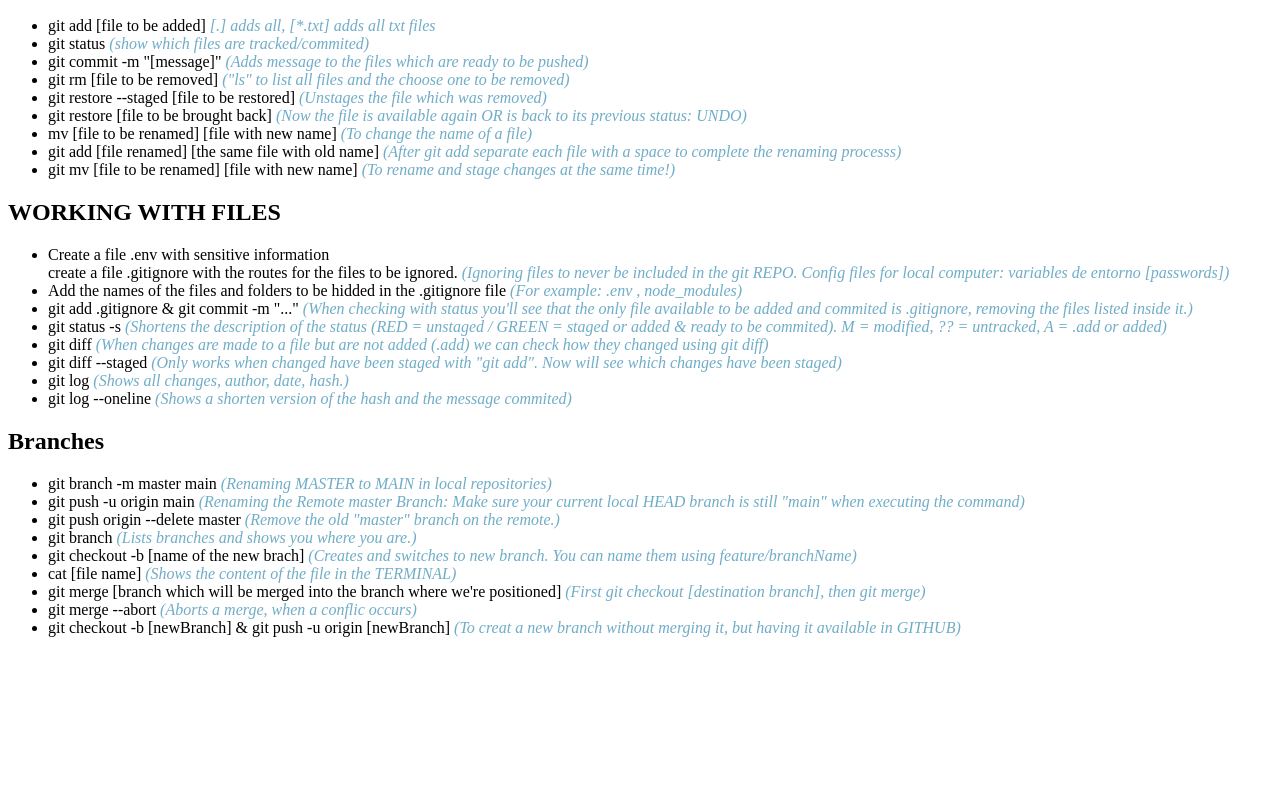
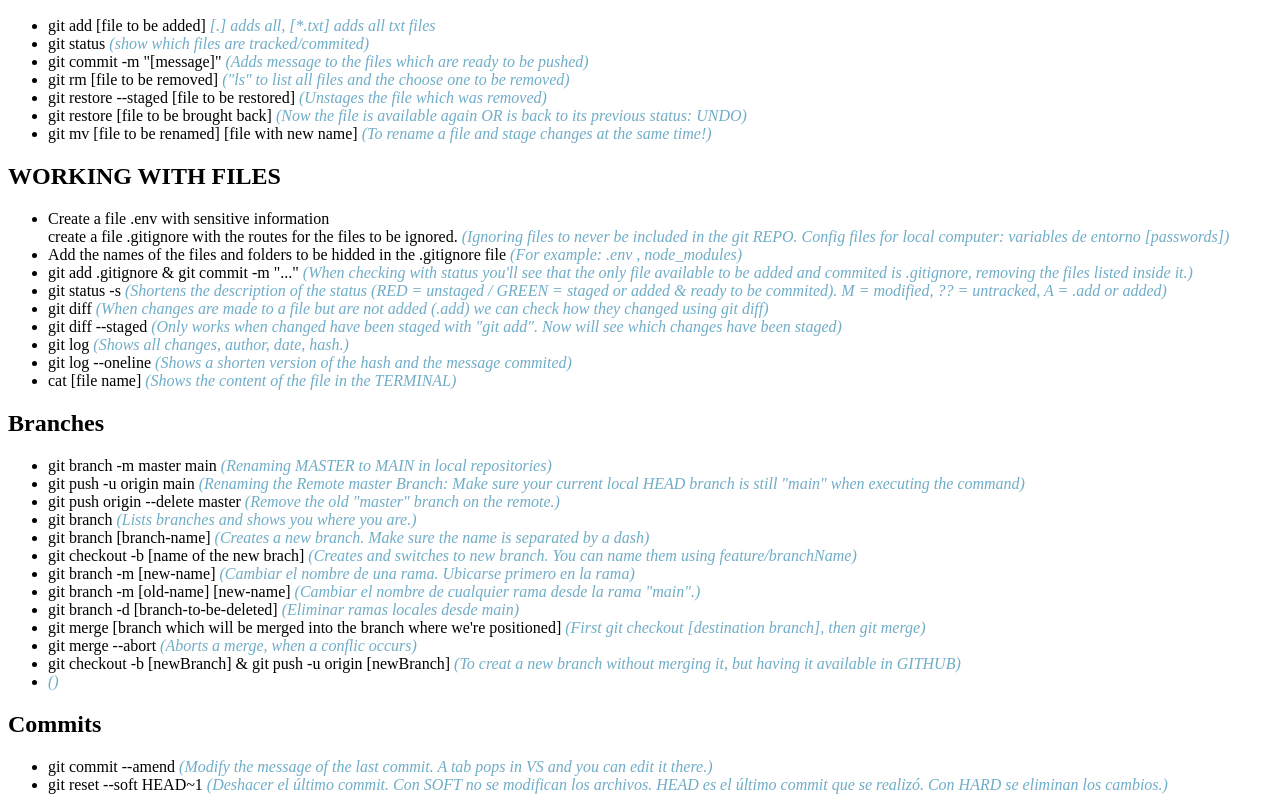
Before and after one commit to ErickRabocse/git_cheat_sheet, a plain HTML site: page index.html in a window 1280 px wide. Shown: the part 682-1492 px from the top of the page. Before the commit the page ends 1335 px from the top, so only its background shows below. Drawn offline with Linux system fonts and the light colour scheme.

```diff
--- a/index.html
+++ b/index.html
@@ -103,19 +103,8 @@
         >
       </li>
       <li>
-        mv [file to be renamed] [file with new name]
-        <em>(To change the name of a file)</em>
-      </li>
-      <li>
-        git add [file renamed] [the same file with old name]
-        <em>
-          (After git add separate each file with a space to complete the
-          renaming processs)
-        </em>
-      </li>
-      <li>
         git mv [file to be renamed] [file with new name]
-        <em>(To rename and stage changes at the same time!)</em>
+        <em>(To rename a file and stage changes at the same time!)</em>
       </li>
     </ul>
     <h2>WORKING WITH FILES</h2>
@@ -167,6 +156,10 @@
         git log --oneline
         <em>(Shows a shorten version of the hash and the message commited)</em>
       </li>
+      <li>
+        cat [file name]
+        <em>(Shows the content of the file in the TERMINAL)</em>
+      </li>
     </ul>
     <h2>Branches</h2>
     <ul>
@@ -187,6 +180,12 @@
       </li>
       <li>git branch <em>(Lists branches and shows you where you are.)</em></li>
       <li>
+        git branch [branch-name]
+        <em
+          >(Creates a new branch. Make sure the name is separated by a dash)</em
+        >
+      </li>
+      <li>
         git checkout -b [name of the new brach]
         <em
           >(Creates and switches to new branch. You can name them using
@@ -194,8 +193,16 @@
         >
       </li>
       <li>
-        cat [file name]
-        <em>(Shows the content of the file in the TERMINAL)</em>
+        git branch -m [new-name]
+        <em>(Cambiar el nombre de una rama. Ubicarse primero en la rama)</em>
+      </li>
+      <li>
+        git branch -m [old-name] [new-name]
+        <em>(Cambiar el nombre de cualquier rama desde la rama "main".)</em>
+      </li>
+      <li>
+        git branch -d [branch-to-be-deleted]
+        <em>(Eliminar ramas locales desde main)</em>
       </li>
       <li>
         git merge [branch which will be merged into the branch where we're
@@ -212,6 +219,26 @@
           GITHUB)</em
         >
       </li>
+
+      <li><em>()</em></li>
+    </ul>
+    <h2>Commits</h2>
+    <ul>
+      <li>
+        git commit --amend
+        <em
+          >(Modify the message of the last commit. A tab pops in VS and you can
+          edit it there.)</em
+        >
+      </li>
+      <li>
+        git reset --soft HEAD~1
+        <em
+          >(Deshacer el último commit. Con SOFT no se modifican los archivos.
+          HEAD es el último commit que se realizó. Con HARD se eliminan los
+          cambios.)</em
+        >
+      </li>
     </ul>
   </body>
 </html>
```
